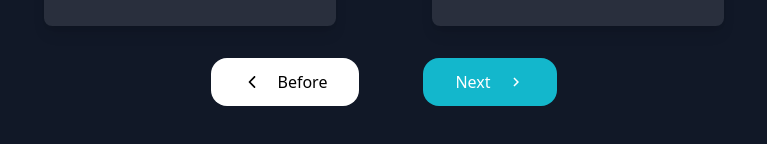
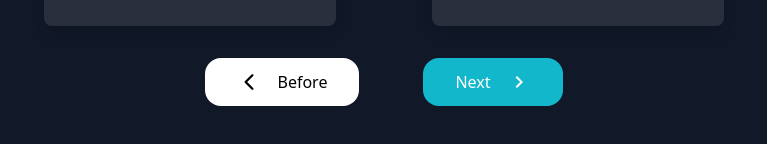
Before and after one commit to Atilola-code/flight_form_validation, a Next.js app: page / in a window 1280 px wide. Both pictures are taken after a click on the button "Next". Shown: the part 572-716 px from the top of the page, without its empty margins (256-1023 px from the left). Built offline with nearby package versions, Linux system fonts and the light colour scheme.

Commit message:
feat: style next navigation icon

```diff
--- a/src/app/components/MultiStepForms/StepOne.tsx
+++ b/src/app/components/MultiStepForms/StepOne.tsx
@@ -84,7 +84,7 @@ export default function StepOne({ onNext, currentStep }: stepOneProps) {
                 Depart date
               </label>
               <input
-                type="date-time"
+                type="datetime"
                 {...register("departDate")}
                 placeholder="Select date"
                 className="bg-white text-[#888] w-full p-3 rounded-2xl focus:outline-none "
@@ -93,8 +93,7 @@ export default function StepOne({ onNext, currentStep }: stepOneProps) {
             </div>
             <div className="relative">
               <label className="flex text-lg gap-2 text-white/80">
-                <RiCalendar2Line className="text-xl text-white/80" />
-                Return date
+                <RiCalendar2Line className="text-xl text-white/80" />Return date
               </label>
               <input
                 type="datetime"
--- a/src/app/components/MultiStepForms/StepThree.tsx
+++ b/src/app/components/MultiStepForms/StepThree.tsx
@@ -53,7 +53,7 @@ export default function StepThree({ onNext, onBack, currentStep }: StepThreeProp
           type='button'
           className=' flex items-center px-8 py-3 gap-4 bg-white text-[#13B7CC] border border-[#13B7CC] rounded-2xl hover:bg-[#13B7CC] hover:text-white transition cursor-pointer'
         >
-            <IoIosArrowBack className='text-lg '/> Back
+            <IoIosArrowBack className='text-2xl '/> Back
         </button>
 
         <button
@@ -61,7 +61,7 @@ export default function StepThree({ onNext, onBack, currentStep }: StepThreeProp
           type='button'
           className=' flex items-center px-8 py-3 gap-4 bg-[#13B7CC] text-white rounded-2xl hover:bg-white hover:text-[#13B7CC] border border-[#13B7CC] transition cursor-pointer'
         >Next
-        <MdNavigateNext className='text-lg' />
+        <MdNavigateNext className='text-2xl' />
         </button>
       </div>
     </div>
--- a/src/app/components/MultiStepForms/StepTwo.tsx
+++ b/src/app/components/MultiStepForms/StepTwo.tsx
@@ -47,10 +47,10 @@ export default function StepTwo({ onNext, onBack, currentStep}: StepTwoProps) {
 
         <div className='flex items-center justify-center gap-16'>
             <button onClick={onBack} type='button' className='flex items-center gap-4 bg-white text-black px-8 py-3 rounded-2xl hover:bg-[#13B7CC] hover:text-white transition cursor-pointer'>
-                <IoIosArrowBack className='text-lg '/> Before
+                <IoIosArrowBack className='text-2xl '/> Before
             </button>
             <button onClick={onNext} type='button' disabled={!selectedClass} className={`flex items-center gap-4 px-8 py-3 rounded-2xl transition ${selectedClass ? 'bg-white text-[#13B7CC]' : 'bg-[#13B7CC] text-white cursor-pointer' }`}>Next
-                <MdNavigateNext className='text-lg' />
+                <MdNavigateNext className='text-2xl' />
             </button>
         </div>
     </div>
```
